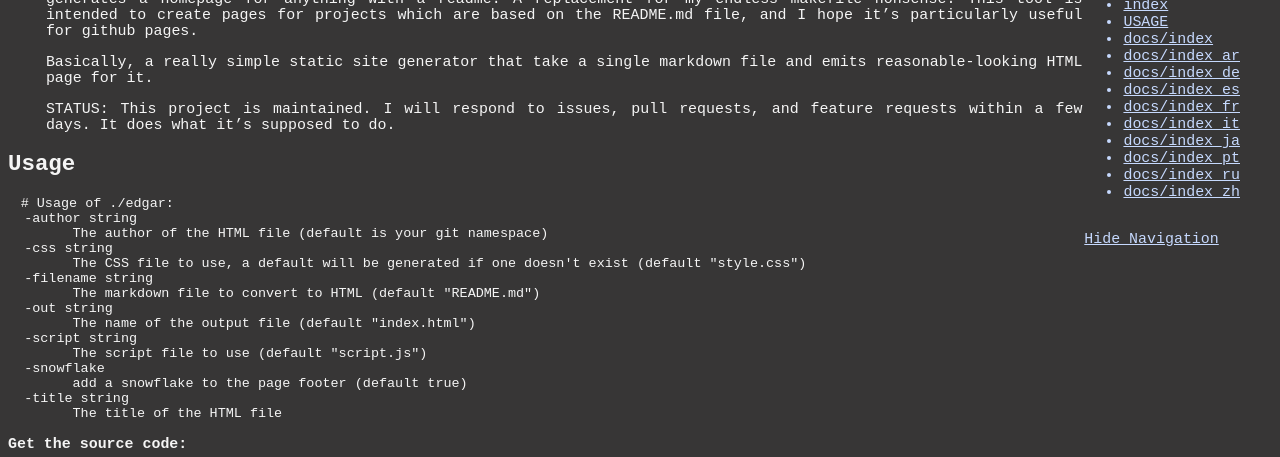
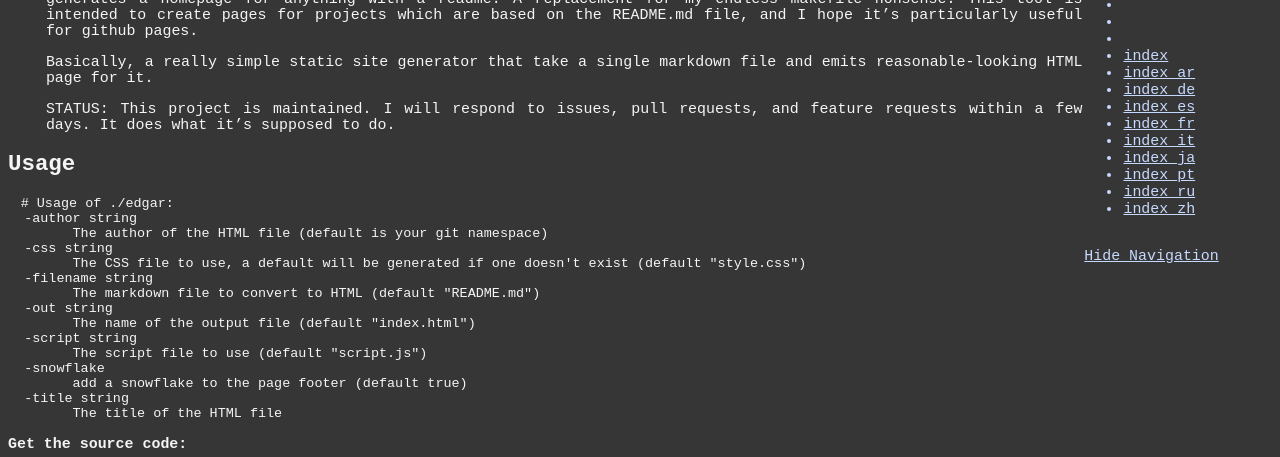
Before and after one commit to eyedeekay/edgar, a plain HTML site: page docs/index.html in a window 1280 px wide. Both pictures are taken after a click on the link "Show navigation". Shown: the part 75-532 px from the top of the page. Drawn offline with Linux system fonts and the light colour scheme; files that its build step writes are made by us from their sources; files whose address does not match are found by name.

Commit message:
update docs/index.html

```diff
--- a/docs/index.html
+++ b/docs/index.html
@@ -23,63 +23,62 @@
               </a>
             </li>
             <li>
+              <a href=""></a>
+            </li>
+            <li>
+              <a href=""></a>
+            </li>
+            <li>
+              <a href=""></a>
+            </li>
+            <li>
               <a href="index.html">
                 index
               </a>
             </li>
             <li>
-              <a href="USAGE.html">
-                USAGE
+              <a href="index_ar.html">
+                index_ar
               </a>
             </li>
             <li>
-              <a href="docs/index.html">
-                docs/index
+              <a href="index_de.html">
+                index_de
               </a>
             </li>
             <li>
-              <a href="docs/index_ar.html">
-                docs/index_ar
+              <a href="index_es.html">
+                index_es
               </a>
             </li>
             <li>
-              <a href="docs/index_de.html">
-                docs/index_de
+              <a href="index_fr.html">
+                index_fr
               </a>
             </li>
             <li>
-              <a href="docs/index_es.html">
-                docs/index_es
+              <a href="index_it.html">
+                index_it
               </a>
             </li>
             <li>
-              <a href="docs/index_fr.html">
-                docs/index_fr
+              <a href="index_ja.html">
+                index_ja
               </a>
             </li>
             <li>
-              <a href="docs/index_it.html">
-                docs/index_it
+              <a href="index_pt.html">
+                index_pt
               </a>
             </li>
             <li>
-              <a href="docs/index_ja.html">
-                docs/index_ja
+              <a href="index_ru.html">
+                index_ru
               </a>
             </li>
             <li>
-              <a href="docs/index_pt.html">
-                docs/index_pt
-              </a>
-            </li>
-            <li>
-              <a href="docs/index_ru.html">
-                docs/index_ru
-              </a>
-            </li>
-            <li>
-              <a href="docs/index_zh.html">
-                docs/index_zh
+              <a href="index_zh.html">
+                index_zh
               </a>
             </li>
           </ul>
```
